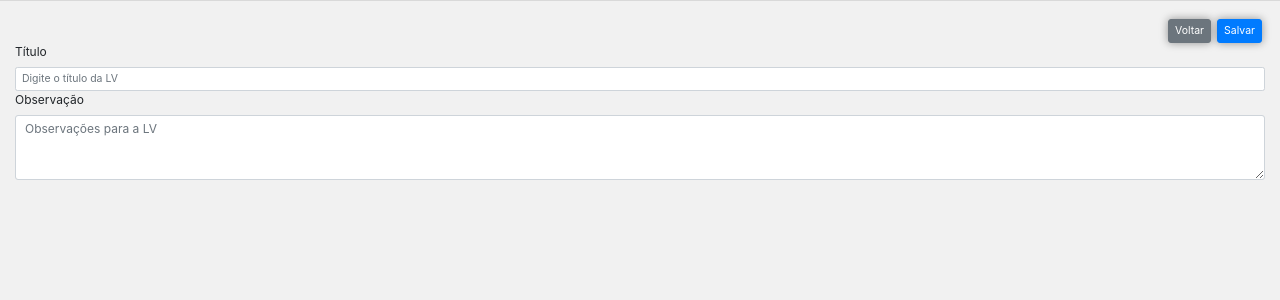
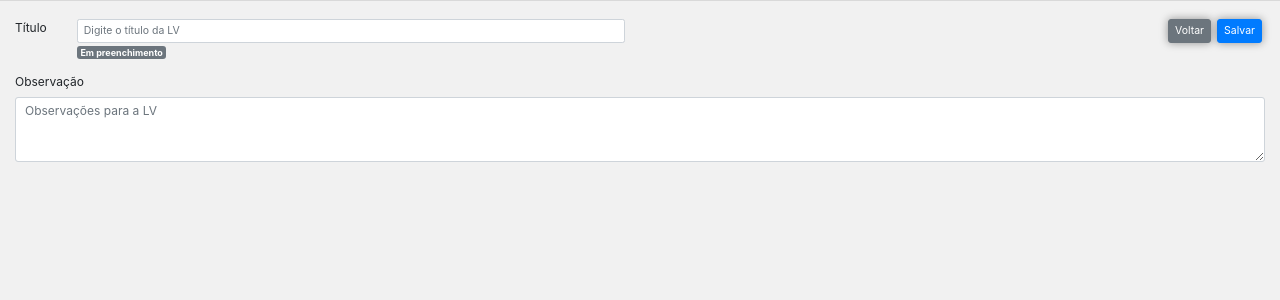
Before and after one commit to frosseto/checklist, a Django app: template checklist/templates/checklist_form.html in a window 1280 px wide. Shown: the part 44-344 px from the top of the page. Run offline with Django 3.2, Linux system fonts and the light colour scheme; the template is opened without the code that fills it, so the values that code supplies are empty; parts of the project's set-up code (start-up, migrations or seed data) failed here and were passed over; some libraries are stand-ins or nearby versions.

Commit message:
layout com status e btns de acao

```diff
--- a/checklist/templates/checklist_form.html
+++ b/checklist/templates/checklist_form.html
@@ -18,27 +18,50 @@
 <br>
 <div class="container-fluid" id="app">
     <div class="row">
-        <div class="col-12">
-            <div class="float-right">
-                <button class="btn btn-sm btn-secondary btn-sao mx-1" v-on:click="goBack">Voltar</a>
-                <button v-if="create || edit" id="save-lv" class="btn btn-sm btn-primary btn-sao float-right mx-1" v-on:click="saveLV">Salvar</button>
-                <button v-if="!create && !edit" id="edit-lv" class="btn btn-sm btn-primary btn-sao float-right mx-1" v-on:click="editLV($event)">Editar</button>
-                <button v-if="!create && edit" id="cancel-lv" class="btn btn-sm btn-primary btn-sao float-right mx-1" v-on:click="editLV($event)">Cancelar</button>
-                <button v-if="!create && !edit" id="delete-lv" class="btn btn-sm btn-primary btn-sao float-right mx-1" v-on:click="deleteLV">Apagar</button>
+        <div class="col-8">
+
         </div>
+        <div class="col-8">
+
         </div>
     </div>
 
+    <div class="row form-group">
+        <div class="col-6">
             <div class="row">
-        <div class="col-12">
-            <label for="nome">Título</label>
+                <label class="col-auto" for="nome">Título</label>
+                <div class="col">
                     <input id="nome"
                         class="form-control form-control-sm"
                         type="text"
                         placeholder="Digite o título da LV"
                         v-model="lv.nome"
-                   :disabled="isDisabled" >
+                        :disabled="isDisabled">
+                <span class="badge badge-secondary">Em preenchimento</span>
                 </div>
+            </div>
+        </div>
+        <div class="col-6">
+            <div class="float-right">
+                <button class="btn btn-sm btn-secondary btn-sao mx-1" v-on:click="goBack">Voltar</a>
+
+                <button v-if="!create && !edit" id="enviar-aprovacao-lv" class="btn btn-sm btn-success btn-sao float-right mx-1">Env. Aprov.</button>
+                <button v-if="!create && !edit" id="aprovar-lv" class="btn btn-sm btn-success btn-sao float-right mx-1">Aprovar</button>
+                <button v-if="!create && !edit" id="retornar-lv" class="btn btn-sm btn-warning btn-sao float-right mx-1">Retornar Exec.</button>
+
+                <button v-if="!create && !edit" id="edit-lv" class="btn btn-sm btn-primary btn-sao float-right mx-1" v-on:click="editLV($event)">Editar</button>
+                <button v-if="create || edit" id="save-lv" class="btn btn-sm btn-primary btn-sao float-right mx-1" v-on:click="saveLV">Salvar</button>
+                <button v-if="!create && edit" id="cancel-lv" class="btn btn-sm btn-primary btn-sao float-right mx-1" v-on:click="editLV($event)">Cancelar</button>
+                <button v-if="!create && !edit" id="delete-lv" class="btn btn-sm btn-primary btn-sao float-right mx-1" v-on:click="deleteLV">Apagar</button>
+            </div>
+        </div>
+
+        <div class="row">
+
+        </div>
+
+    </div>
+    <div class="row">
         <div class="col-12" v-for="group, groupName in lv_itens_grouped">
             <div class="card my-2">
                 <div class="card-header">
@@ -103,7 +126,6 @@
                       :disabled="isDisabled"></textarea>
         </div>
     </div>
-
     </div>
 
 </div>
--- a/static/checklist/checklist_form.js
+++ b/static/checklist/checklist_form.js
@@ -71,7 +71,7 @@ var vm = new Vue({
          modelo:'',
          nome:'',
          observacao:'',
-         status:'',
+         status:'Em preenchimento',
         },
   },
   computed: {
```
Lines whose indentation alone changed are shown as unchanged.
